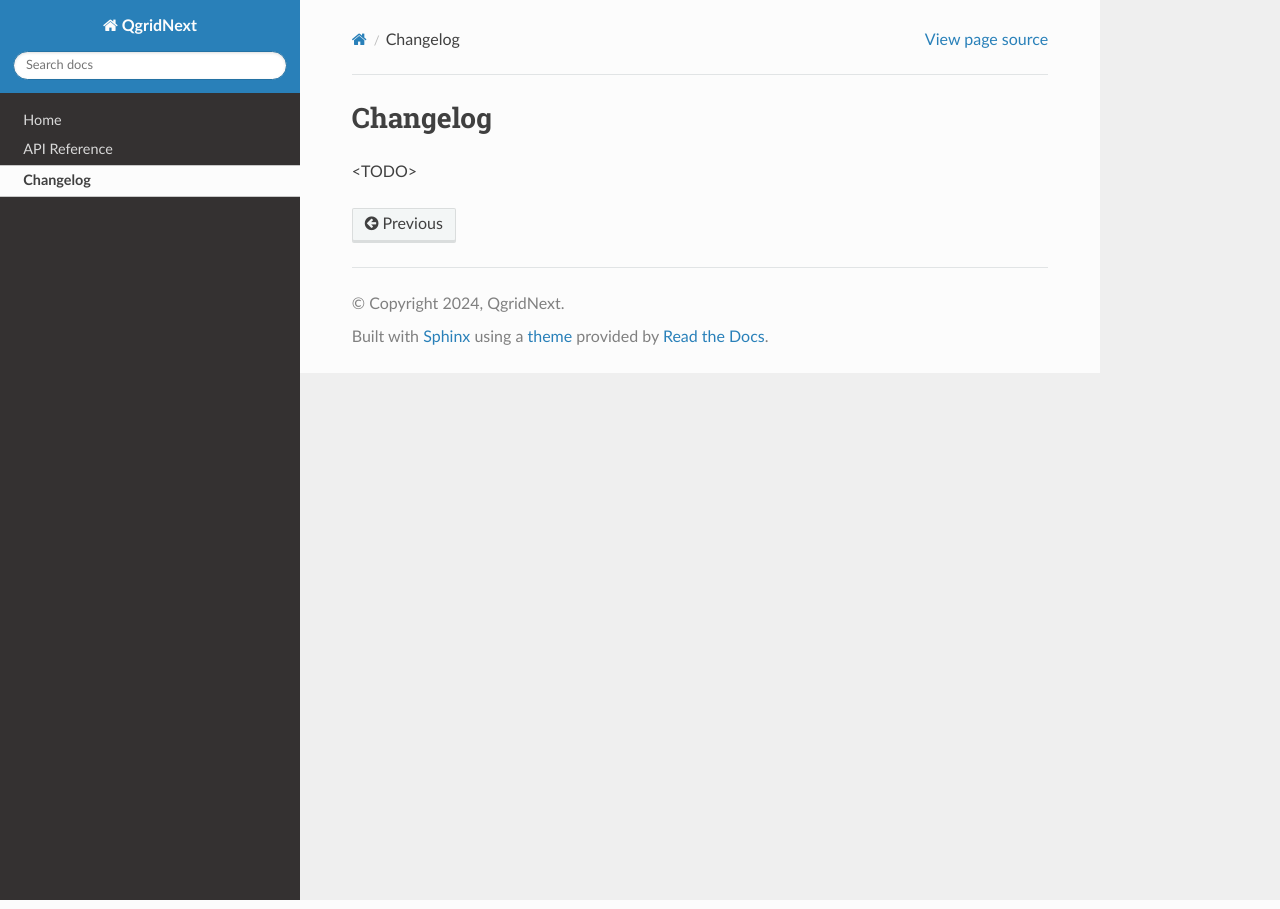
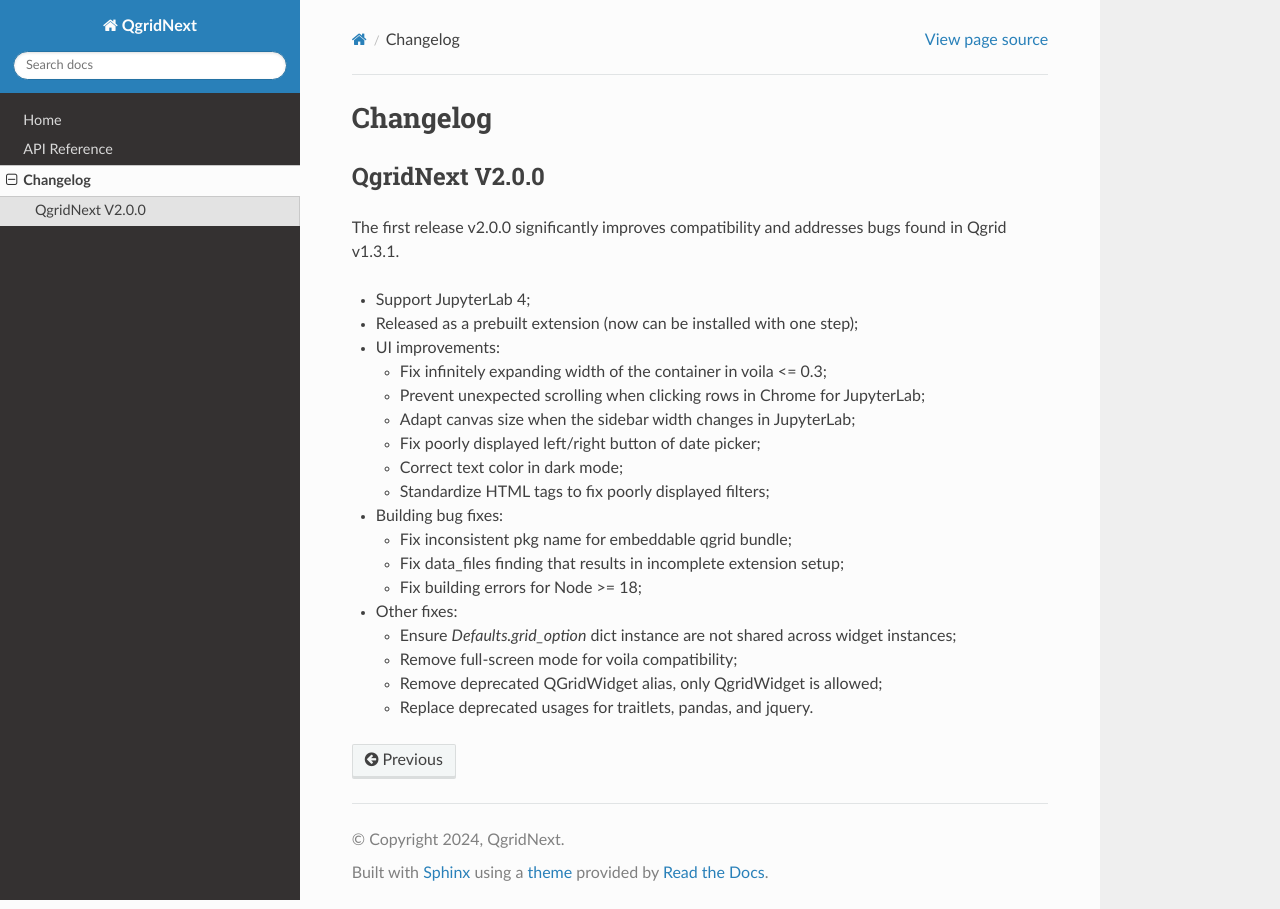
Before and after one commit to zhihanyue/qgridnext, a Sphinx documentation site: the page built from docs/changelog.rst, in a window 1280 px wide. Built offline with Sphinx 7.4.7 and the Read the Docs theme 2.0.0, drawn with Linux system fonts in a browser that asks for light colours.

Commit message:
Update changelog

```diff
--- a/docs/changelog.rst
+++ b/docs/changelog.rst
@@ -1,4 +1,31 @@
 Changelog
 =================
 
-<TODO>
+QgridNext V2.0.0
+------------------
+
+The first release v2.0.0 significantly improves compatibility and addresses bugs found in Qgrid v1.3.1.
+
+- Support JupyterLab 4;
+- Released as a prebuilt extension (now can be installed with one step);
+- UI improvements:
+
+  * Fix infinitely expanding width of the container in voila <= 0.3;
+  * Prevent unexpected scrolling when clicking rows in Chrome for JupyterLab;
+  * Adapt canvas size when the sidebar width changes in JupyterLab;
+  * Fix poorly displayed left/right button of date picker;
+  * Correct text color in dark mode;
+  * Standardize HTML tags to fix poorly displayed filters;
+
+- Building bug fixes:
+
+  * Fix inconsistent pkg name for embeddable qgrid bundle;
+  * Fix data_files finding that results in incomplete extension setup;
+  * Fix building errors for Node >= 18;
+
+- Other fixes:
+
+  * Ensure `Defaults.grid_option` dict instance are not shared across widget instances;
+  * Remove full-screen mode for voila compatibility;
+  * Remove deprecated QGridWidget alias, only QgridWidget is allowed;
+  * Replace deprecated usages for traitlets, pandas, and jquery.
```
